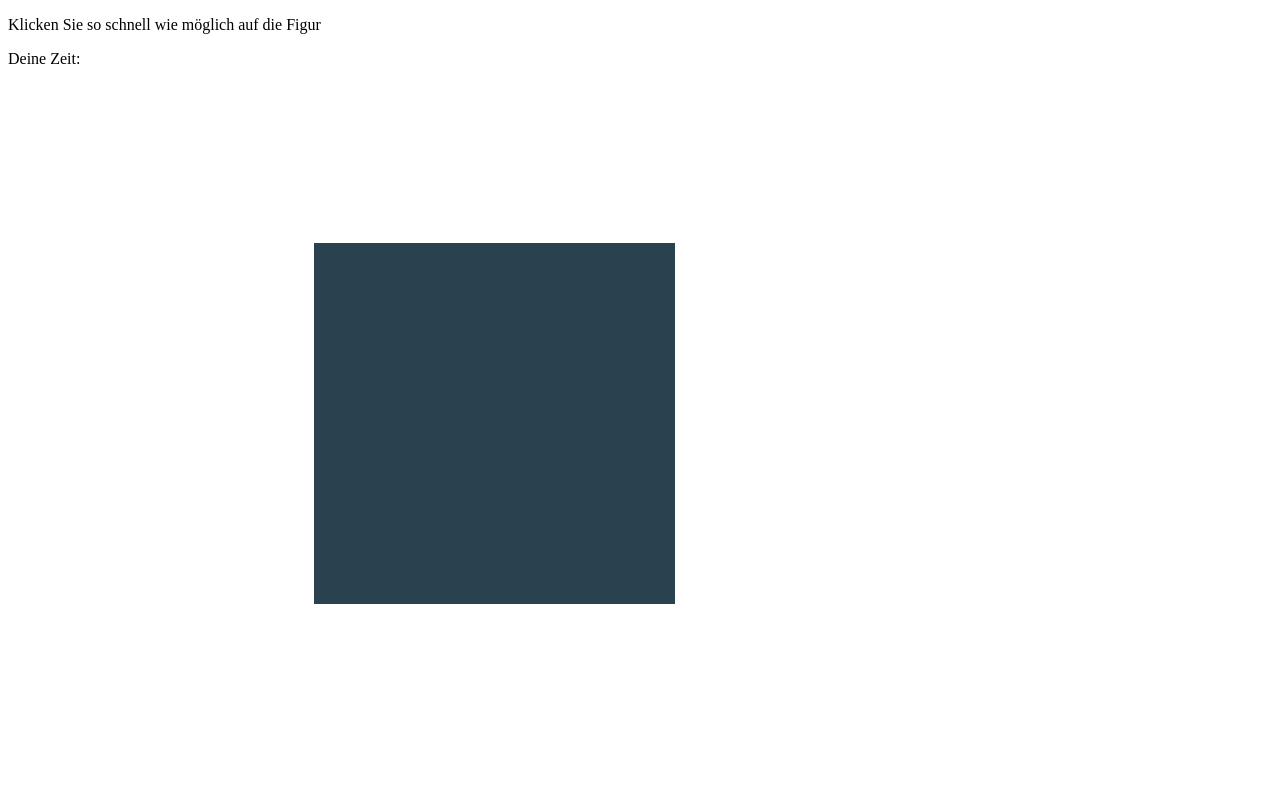
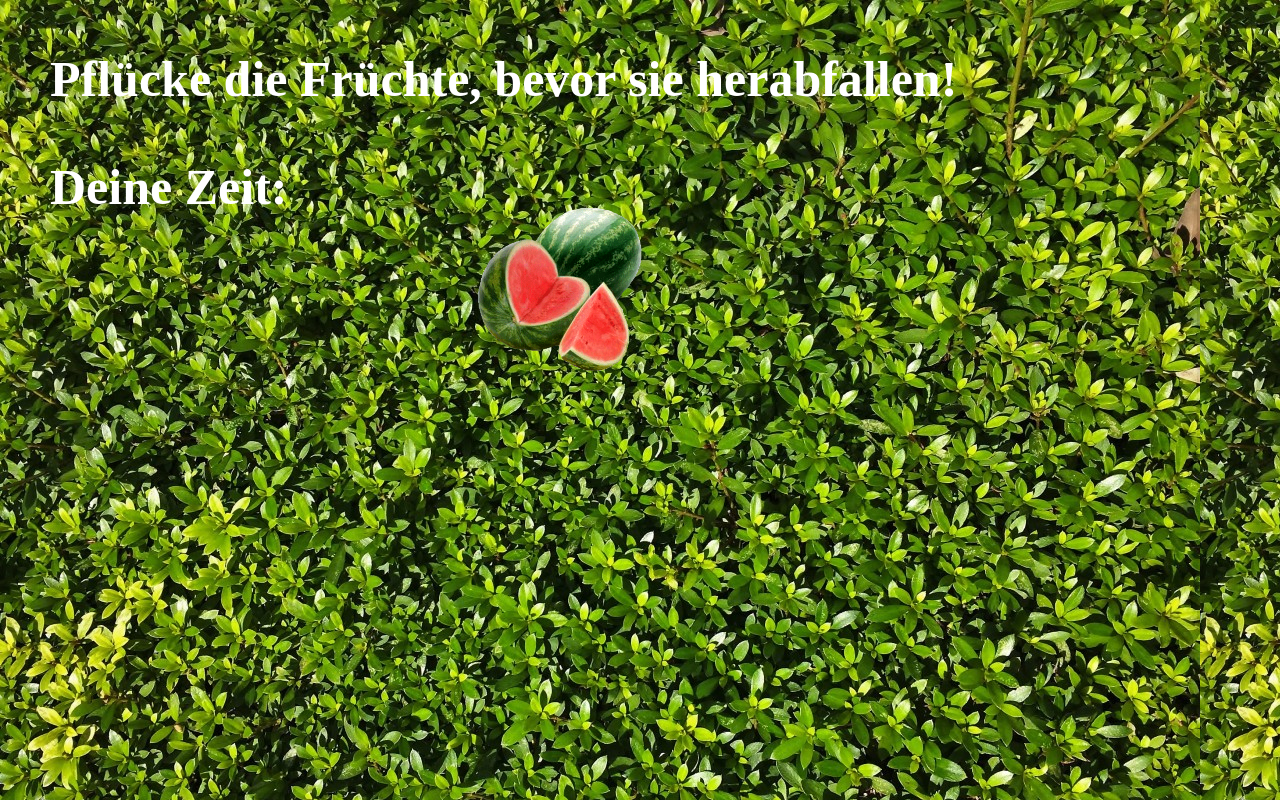
Before and after one commit to helenakoerting/game, a plain HTML site: page index.html in a window 1280 px wide. Drawn offline with Linux system fonts and the light colour scheme.

Commit message:
pick the fruits!

```diff
--- a/index.html
+++ b/index.html
@@ -6,28 +6,39 @@
     <style media="screen">
 
       .shape{
+        background-position: center;
+        background-repeat: no-repeat;
         position: absolute;
         left: 100px;
         top: 400px;
       }
       body{
         font-family: "Caviar Dreams";
+        margin-left: 50px;
+        color: white;
+        font-size: 50px;
+        font-weight: bold;
+        background-image: url("img/busch.jpg");
       }
 
     </style>
   </head>
   <body>
 
-    <p >Klicken Sie so schnell wie möglich auf die Figur</p>
+    <p >Pflücke die Früchte, bevor sie herabfallen!</p>
     <p >Deine Zeit: <span id="time"></span></p>
     <div id="shape" class="shape"></div>
 
 
     <script type="text/javascript">
 
+        var images = ["img/wassermelone.png","img/pineapple.png","img/apple.png","img/orange.png","img/avocado.png"]
+
         var figur = document.getElementById("shape");
         var start = new Date().getTime();
         var end = new Date().getTime();
+
+
 
         function getRandomInt (min, max){
           var randomInt = Math.floor(Math.random()*(max-min+1)+min);
@@ -43,12 +54,13 @@
 
 
 
-          figur.style.background = "#" + Math.floor(0x1000000 * Math.random()).toString(16);
+          // figur.style.background = "#" + Math.floor(0x1000000 * Math.random()).toString(16);
           figur.style.width = size+"px";
           figur.style.height = size+"px";
           figur.style.left = x + "px";
           figur.style.top = y + "px";
-          figur.style.borderRadius = r + "%";
+          figur.style.backgroundImage = "url("+images[getRandomInt(0,images.length-1)]+")";
+          figur.style.backgroundSize = "contain";
           figur.style.display = "block";
           start = new Date().getTime();
         }
```
Also changed, not shown: img/avocado.png (renamed from img/Avocado-PNG-Pic.png), img/melone.png (renamed from img/Melon-Free-547-FRUITS-PNG-Photo.png), img/wassermelone.png (renamed from img/wassermelone7.png), 6 other files.
